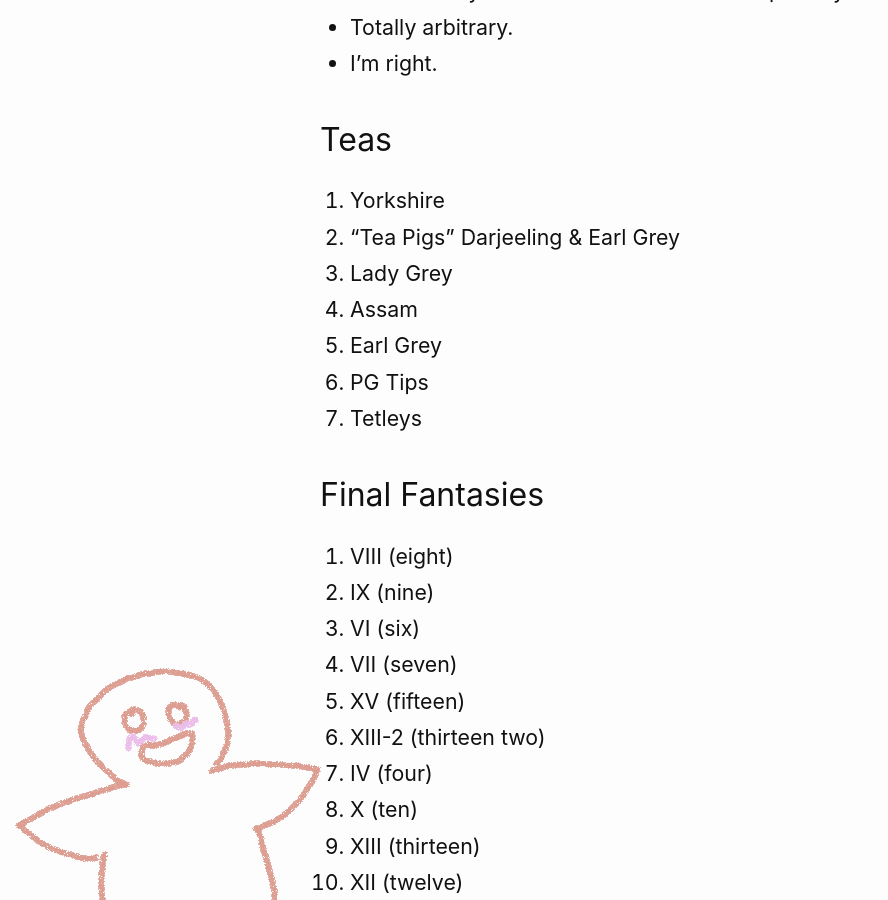
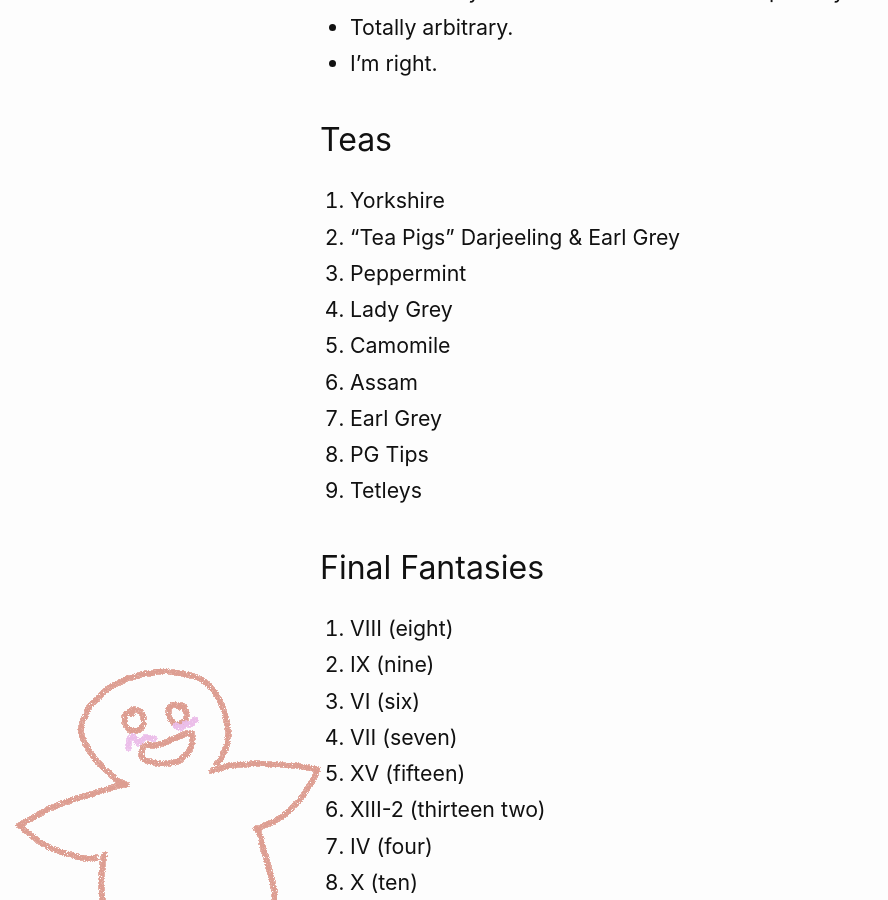
Before and after one commit to jsrn/jsrn.github.io, a Jekyll site: the page built from best.md, in a window 1280 px wide and 900 px high, scrolled down 434 px. Shown: the whole window, without its empty margins (0-888 px from the left). Built offline with Jekyll 4.4.1, drawn with Linux system fonts in a browser that asks for light colours; our own code applies the rules of GitHub Pages for plain Markdown files.

Commit message:
Update best.md

```diff
--- a/best.md
+++ b/best.md
@@ -17,7 +17,9 @@
 
 1. Yorkshire
 1. "Tea Pigs" Darjeeling & Earl Grey
+1. Peppermint
 1. Lady Grey
+1. Camomile
 1. Assam
 1. Earl Grey
 1. PG Tips
```
